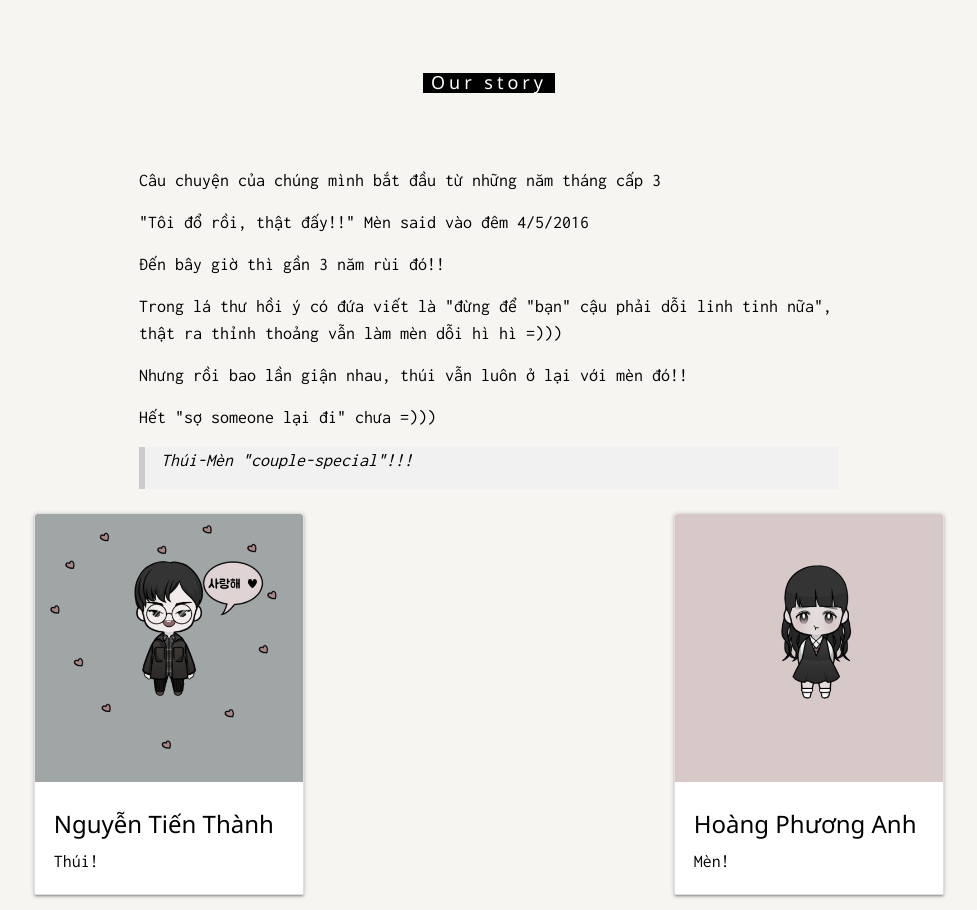
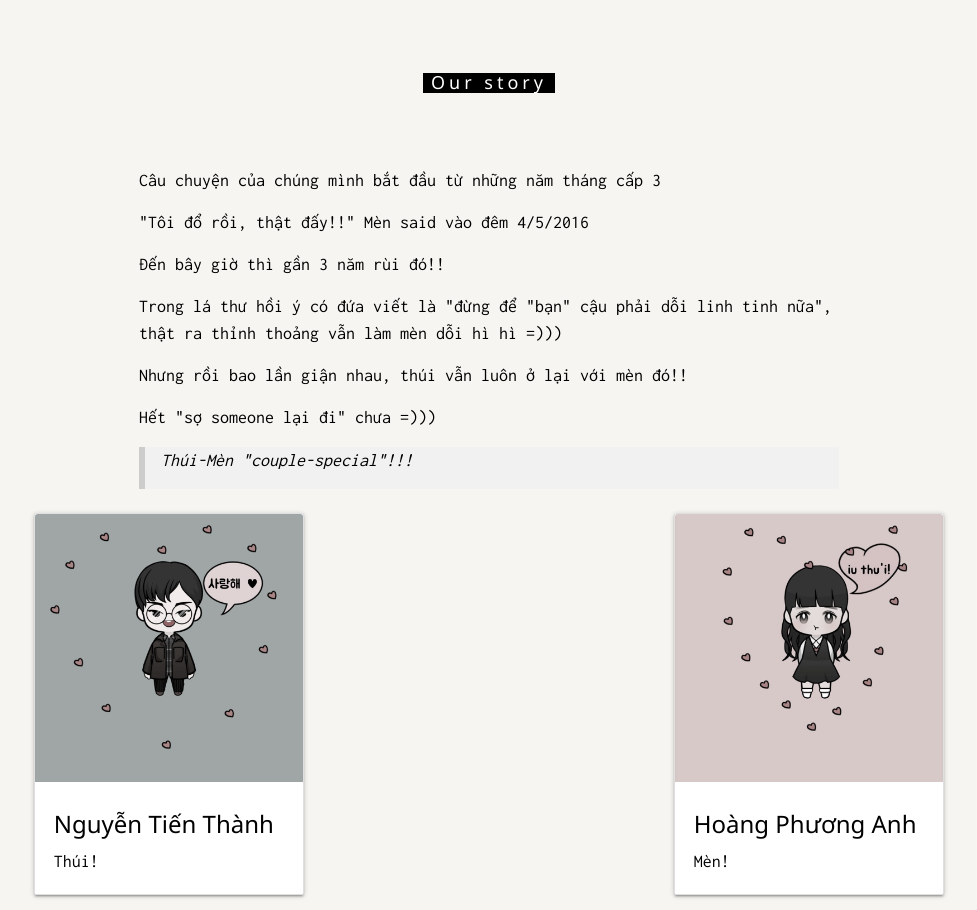
Before and after one commit to paty0504/menprj, a Python web app: template templates/index.html in a window 1280 px wide. Shown: the part 601-1511 px from the top of the page, without its empty margins (151-1128 px from the left). Run offline with Jinja, Linux system fonts and the light colour scheme; the template is opened without the code that fills it, so the values that code supplies are empty; some libraries are stand-ins or nearby versions; some web fonts are replaced.

Commit message:
Update index.html

```diff
--- a/templates/index.html
+++ b/templates/index.html
@@ -91,7 +91,7 @@ body, html {
   </div>
 
   <div class="card" style="width: 18rem;">
-  <img class="card-img-top" src="../static/image/men1.jpg" >
+  <img class="card-img-top" src="../static/image/menn.jpg" >
   <div class="card-body">
     <h5 class="card-title">Hoàng Phương Anh</h5>
     <p class="card-text">Mèn!</p>
```
